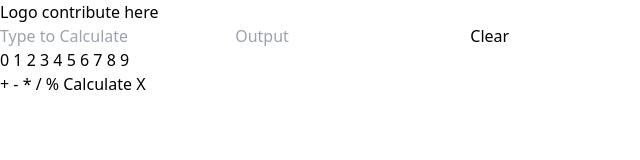
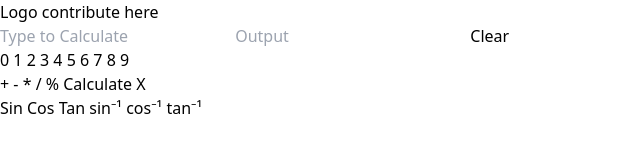
Before and after one commit to iaadarsh23/allInONeCalc, a website: page public/index.html in a window 1280 px wide. Shown: the whole page, without its empty margins (0-640 px from the left). Drawn offline with Linux system fonts and the light colour scheme.

Commit message:
added scientific btns

```diff
--- a/public/index.html
+++ b/public/index.html
@@ -59,7 +59,37 @@
 
                  </div>
             </div>
+
+
+             <!-- scientific calculator -->
+
+             <div>
+                <input type="button" value="Sin" id="sin" data-type="Soperator">
+                <input type="button" value="Cos" id="cos" data-type="Soperator">
+                <input type="button" value="Tan" id="tan" data-type="Soperator">
+                <input type="button" value="sin⁻¹" id="sin-in" data-type="Soperator">
+                <input type="button" value="cos⁻¹" id="cos-in" data-type="Soperator">
+                <input type="button" value="tan⁻¹" id="tan-in" data-type="Soperator">
+             </div>
+
+
+
+
         </section>
+
+
+
+        <section>
+
+
+
+
+
+
+        </section>
+
+
+
     </main>
 
 
```
